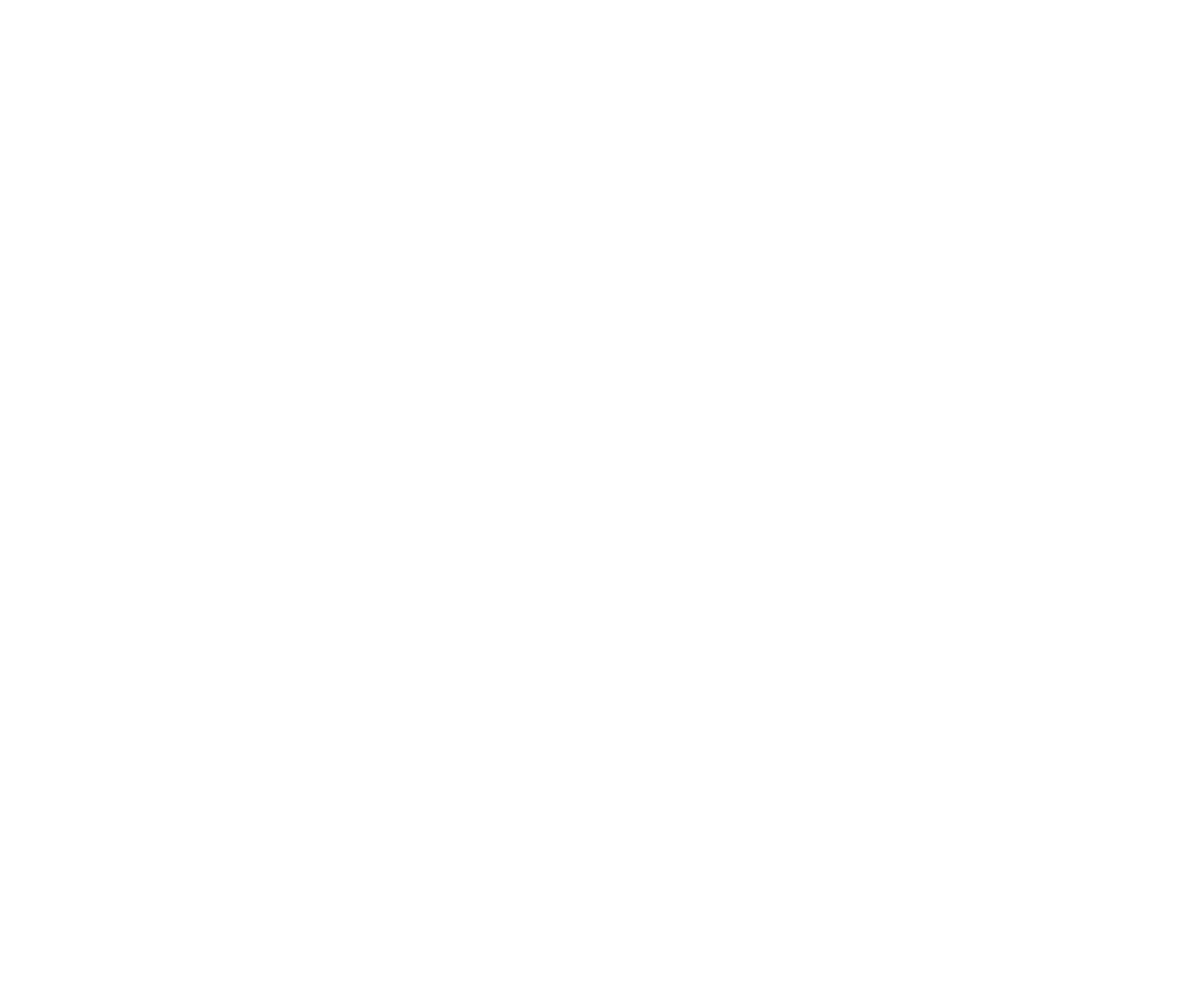
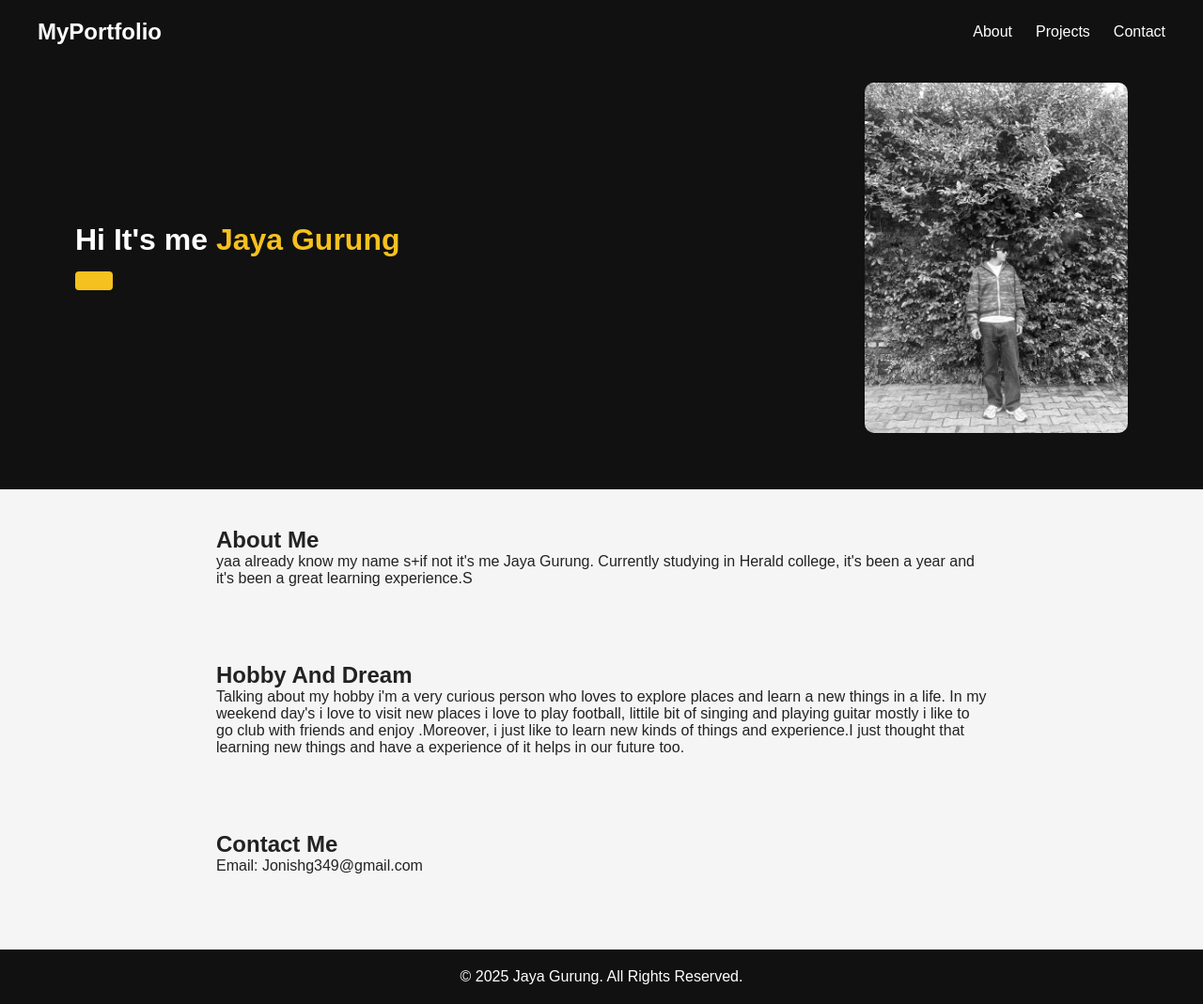
Before and after one commit to np03cs4a240068-glitch/portfolio-jaya, a plain HTML site: page index.html in a window 1280 px wide. Shown: the whole page at 94% size. Before the commit the page ends 800 px from the top, so only its background shows below. Drawn offline with Linux system fonts and the light colour scheme.

Commit message:
code updated

```diff
--- a/index.html
+++ b/index.html
@@ -1,2 +1,54 @@
-<html>
+<!DOCTYPE html>
+<html lang="en">
+<head>
+    <meta charset="UTF-8">
+    <meta name="viewport" content="width=device-width, initial-scale=1.0">
+    <title>My Portfolio</title>
+    <link rel="stylesheet" href="style.css">
+</head>
+
+<body>
+    <header>
+        <nav>
+            <h2 class="logo">MyPortfolio</h2>
+            <ul>
+                <li><a href="#about">About</a></li>
+                <li><a href="#projects">Projects</a></li>
+                <li><a href="#contact">Contact</a></li>
+            </ul>
+        </nav>
+
+        <div class="hero">
+            <div class="hero-text">
+                <h1>Hi It's me <span>Jaya Gurung</span></h1>
+                <p></p>
+                <a href="#projects" class="btn"></a>
+            </div>
+
+            <img src="imgaa.jpg" class="hero-img">
+        </div>
+    </header>
+
+    <section id="about" class="about">
+        <h2>About Me</h2>
+        <p>
+            yaa already know my name s+if not it's me Jaya Gurung. Currently studying in Herald college, it's been a year and it's been a great learning experience.S</p>
+    </section>
+    <section id="about" class="about">
+        <h2>Hobby And Dream </h2>
+        <p>
+            Talking about my hobby i'm a very curious person who loves to explore places and learn a new things in a life. In my weekend day's i love to visit new places i love to play football, littile bit of singing and playing guitar mostly i like to go club with friends and enjoy .Moreover, i just like to learn new kinds of things and experience.I just thought that learning new things and have a experience of it helps in our future too.
+        </p>
+    </section>
+
+    <section id="contact" class="contact">
+        <h2>Contact Me</h2>
+        <p>Email: Jonishg349@gmail.com </p>
+    </section>
+
+    <footer>
+        <p>© 2025 Jaya Gurung. All Rights Reserved.</p>
+    </footer>
+
+</body>
 </html>
--- /dev/null
+++ b/style.css
@@ -0,0 +1,74 @@
+* {
+  margin: 0;
+  padding: 0;
+  box-sizing: border-box;
+  font-family: Arial, sans-serif;
+}
+
+body {
+  background: #f5f5f5;
+  color: #222;
+}
+
+header {
+  background: #111;
+  color: #fff;
+  padding: 20px 40px;
+}
+
+nav {
+  display: flex;
+  justify-content: space-between;
+  align-items: center;
+}
+
+nav ul {
+  list-style: none;
+  display: flex;
+  gap: 25px;
+}
+
+nav a {
+  text-decoration: none;
+  color: white;
+}
+
+.hero {
+  display: flex;
+  justify-content: space-between;
+  align-items: center;
+  padding: 40px;
+}
+
+.hero-text h1 span {
+  color: #f5c11e;
+}
+
+.btn {
+  display: inline-block;
+  padding: 10px 20px;
+  background: #f5c11e;
+  color: #111;
+  margin-top: 15px;
+  text-decoration: none;
+  border-radius: 4px;
+}
+
+.hero-img {
+  width: 280px;
+  border-radius: 10px;
+}
+
+section {
+  padding: 40px;
+  max-width: 900px;
+  margin: auto;
+}
+
+footer {
+  text-align: center;
+  padding: 20px;
+  background: #111;
+  color: #fff;
+  margin-top: 40px;
+}
```
Also changed, not shown: imgaa.jpg (added).
